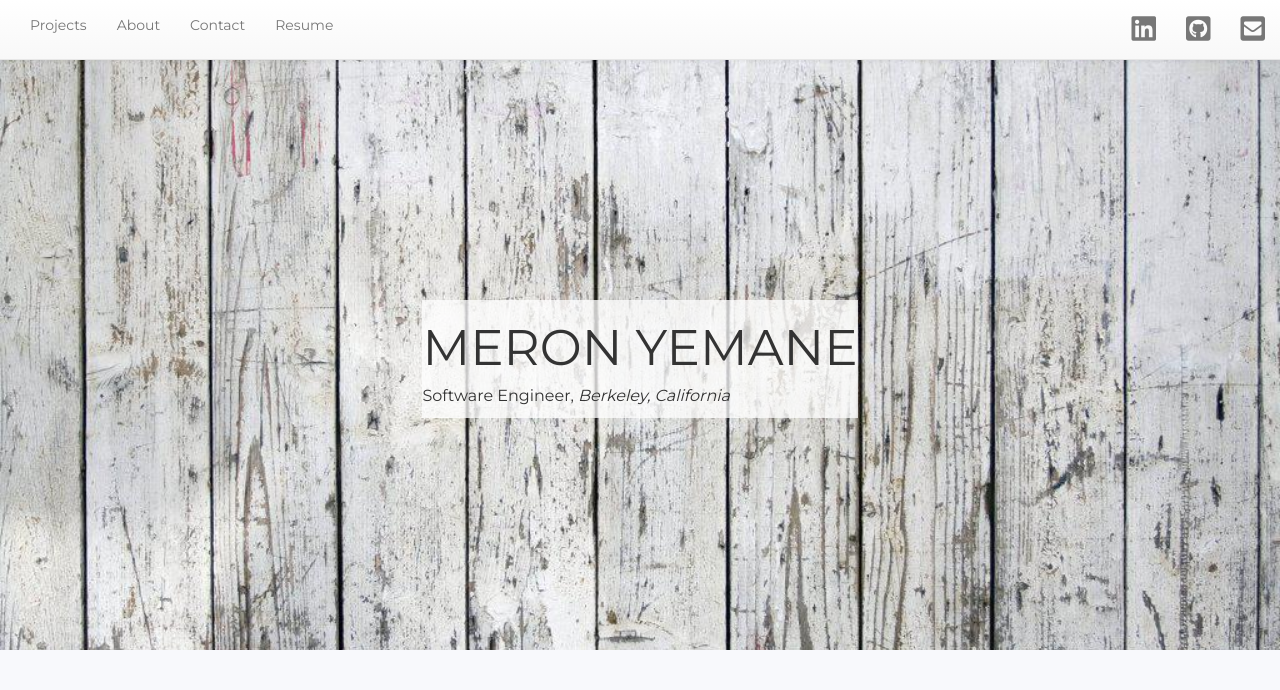
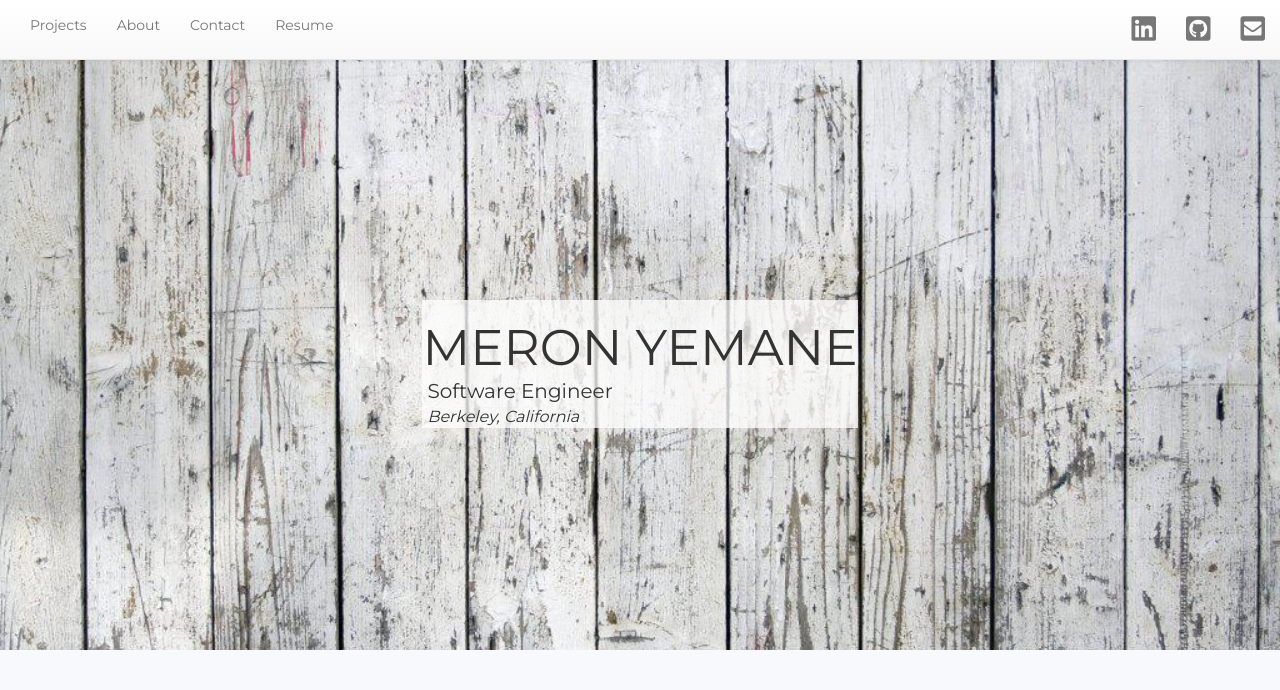
Before and after one commit to meron-yemane/portfolio, a PHP site: page / in a window 1280 px wide. Shown: the top 690 px of the page. Run offline with PHP 8.4, Linux system fonts and the light colour scheme; some libraries are stand-ins or nearby versions.

Commit message:
Seperated title and city

```diff
--- a/public/home.html
+++ b/public/home.html
@@ -78,10 +78,8 @@
     <div class="wood-background-container">
       <div class="wood-background-content">
         <h1 class="my-name">Meron Yemane</h1>
-        <p>
-          Software Engineer,
-          <i>Berkeley, California</i>
-        </p>
+        <p class="my-title">Software Engineer</p>
+        <p><i>Berkeley, California</i></p>
       </div>
     </div>
   </section>
--- a/public/main.css
+++ b/public/main.css
@@ -30,7 +30,17 @@ body {
   background: rgba(255, 255, 255, 0.75);
 }
 
+.wood-background-content > p {
+  padding-left: 5px;
+  margin-bottom: 0px;
+}
+
+.my-title {
+  font-size: 20px;
+}
+
 .my-name {
+  margin-bottom: 2px;
   font-size: 50px;
   text-transform: uppercase;
   font-weight: 400;
```
